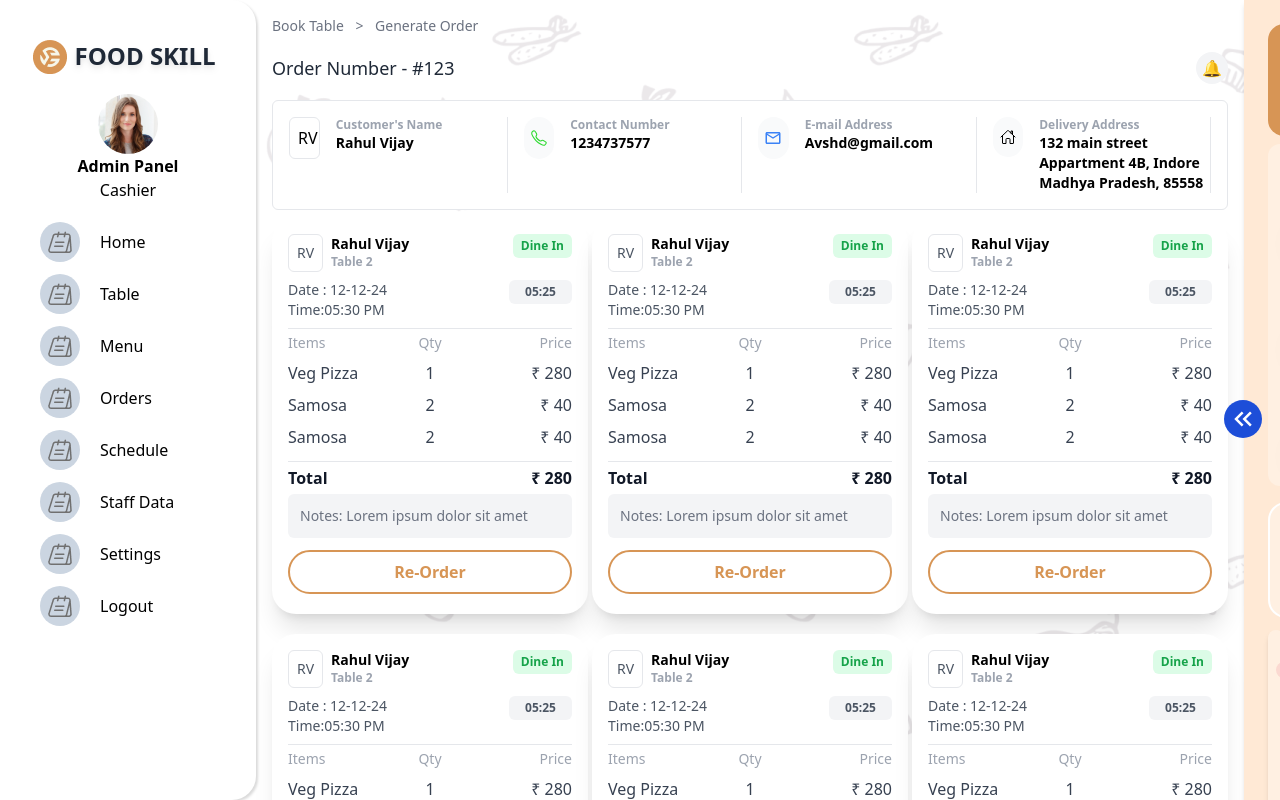
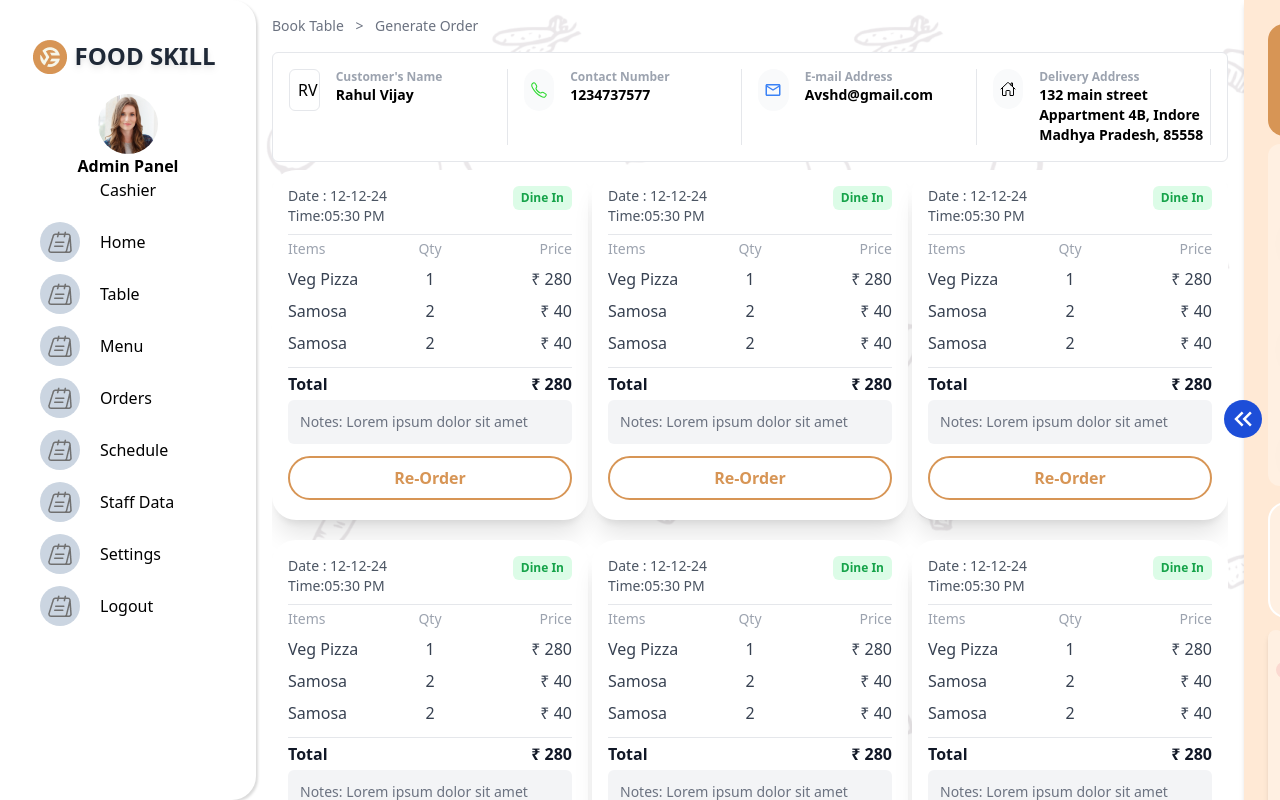
Before and after one commit to himanshuverma13/food-skill, a React (Create React App) app: page /previousorder in a window 1280 px wide. Built offline with nearby package versions, Linux system fonts and the light colour scheme.

Commit message:
Working in cards 17-1-25

```diff
--- a/src/Components/Common/PreviousOrderCards/previousOrderCards.jsx
+++ b/src/Components/Common/PreviousOrderCards/previousOrderCards.jsx
@@ -5,31 +5,34 @@ const PreviousOrderCards = () => {
         <>
 
             {/* <div> */}
-            {[1, 2, 3, 4, 5, 6].map((i) => (
+            {[1, 2, 3, 4, 5, 6, 7, 8].map((i) => (
                 <div className="max-w-sm bg-white rounded-3xl shadow-xl  p-4 mb-4">
                     {/* Date & Time */}
                     <div className="flex justify-between text-gray-600 text-sm pb-2">
-                        <div className='flex'>
+                        {/* hidden details */}
+                        <div className='flex hidden'>
                             <div className='uppercase rounded-md bg-white p-2 text-center border mr-2'>RV</div>
                             <div className="font-semibold">
                                 <div className='text-md text-black'>Rahul Vijay</div>
                                 <div className='text-gray-400 text-xs'>Table 2</div>
                             </div>
                         </div>
+
+                        <div className="font-medium">
+                            <div>Date : 12-12-24</div>
+                            <div>Time:05:30 PM</div>
+                        </div>
                         {/* Dine In Tag */}
 
                         <div className="text-green-600 h-full text-xs font-semibold bg-green-100 px-2 py-1 rounded-md inline-block ">
                             Dine In
                         </div>
-                    </div>
-                    <div className="flex justify-between text-gray-600 text-sm pb-2">
-                        <div className="font-medium"><div>Date : 12-12-24</div><div>Time:05:30 PM</div></div>
-                        {/* Dine In Tag */}
-
-                        <div className="h-full text-xs font-semibold bg-gray-100 px-4 py-1 rounded-md inline-block ">
+                        {/* hidden details */}
+                        <div className="h-full text-xs font-semibold bg-gray-100 px-4 py-1 rounded-md hidden">
                             05:25
                         </div>
                     </div>
+
 
                     {/* Items Table */}
                     <div className="mt-0 border-t border-gray-200">
--- a/src/Components/Pages/Menu/menu.jsx
+++ b/src/Components/Pages/Menu/menu.jsx
@@ -75,11 +75,11 @@ const Menu = () => {
                 <LeftSideNavbar />
                 {/* Main Content Area */}
                 <div className={`flex-grow p-4 transition-all duration-300`}>
-                    <div className='grid grid-cols-1 grid-rows-1 gap-0'>
-                        <MenuSlider />
-                    </div>
+                    {/* <div className='grid grid-cols-1'> */}
+                        {/* <MenuSlider /> */}
+                    {/* </div> */}
                     <h1 className='font-bold text-xl'>Starters</h1>
-                    <div className={`grid mt-4 ${isRightSidebarOpen == true ? "grid-cols-3" : "grid-cols-5"} gap-4`}>
+                    <div className={`grid mt-4 ${isRightSidebarOpen == true ? "grid-cols-4" : "grid-cols-5"} gap-4`}>
                         {MenuCard.map((item, index) => (
                             <div key={index} className={`bg-white rounded-lg shadow-md px-2 py-2 w-56 ${item.cardBorder}`}>
                                 <div className='grid grid-cols-2'>
--- a/src/Components/Pages/PreviousOrder/previousOrder.jsx
+++ b/src/Components/Pages/PreviousOrder/previousOrder.jsx
@@ -25,7 +25,7 @@ const PreviousOrder = () => {
       name: "Rahul Vijay",
     },
     {
-      icon: <IoCallOutline className="text-light-green text-lg"/>,
+      icon: <IoCallOutline className="text-light-green text-lg" />,
       color: "bg-gray-50 rounded-full flex items-center justify-center py-3",
       title: "Contact Number",
       name: 1234737577,
@@ -37,7 +37,7 @@ const PreviousOrder = () => {
       name: "Avshd@gmail.com",
     },
     {
-      icon: <IoHomeOutline  className=""/>,
+      icon: <IoHomeOutline className="" />,
       color: "bg-gray-50 rounded-full flex items-center justify-center py-3",
       title: "Delivery Address",
       name: "132 main street Appartment 4B, Indore Madhya Pradesh, 85558",
@@ -58,17 +58,15 @@ const PreviousOrder = () => {
             <span className="ml-2">Generate Order</span>
           </div>
 
-
-
           {/* Order Header */}
-          <div className="flex justify-between items-center mb-4">
+          {/* <div className="flex justify-between items-center mb-4">
             <span className="text-gray-800 font-medium text-lg">
               Order Number - #123
             </span>
             <button className="w-8 h-8 bg-gray-100 rounded-full flex items-center justify-center">
               <span className="text-gray-500">🔔</span>
             </button>
-          </div>
+          </div> */}
 
         </div>
 
@@ -77,7 +75,7 @@ const PreviousOrder = () => {
             {CustomerDetailsCard.map((items, index) => (
               <div className="grid grid-cols-5 grid-rows-1 gap-4 border-r">
                 <div>
-                 <div  className={`uppercase  ${items.color}`}>
+                  <div className={`uppercase  ${items.color}`}>
                     {items.icon}
                   </div>
                 </div>
@@ -90,14 +88,12 @@ const PreviousOrder = () => {
               </div>
             ))}
           </div>
-
         </div>
 
         {/* Previous Order Cards */}
-        <div className={`grid ${isRightSidebarOpen == true ? "grid-cols-2" : "grid-cols-3"} gap-1`}>
+        <div className={`grid h-full overflow-auto ${isRightSidebarOpen == true ? "grid-cols-2" : "grid-cols-3"} gap-1`}>
           <PreviousOrderCards />
         </div>
-
       </div>
 
       {/* Right Sidebar */}
@@ -106,9 +102,7 @@ const PreviousOrder = () => {
         <span className="bg-blue-700 hover:bg-blue-700 font-bold p-1 rounded-full absolute top-1/2 -left-5" onClick={toggleRightSidebar}>
           {/* <img src={Toggle} alt="Loading" /> */}
           <MdOutlineKeyboardDoubleArrowLeft className='text-3xl text-white font-semibold' />
-
         </span>
-
         <RightSidebar />
         {/* <FoodCard/> */}
       </div>
```
Lines whose indentation alone changed are shown as unchanged.
